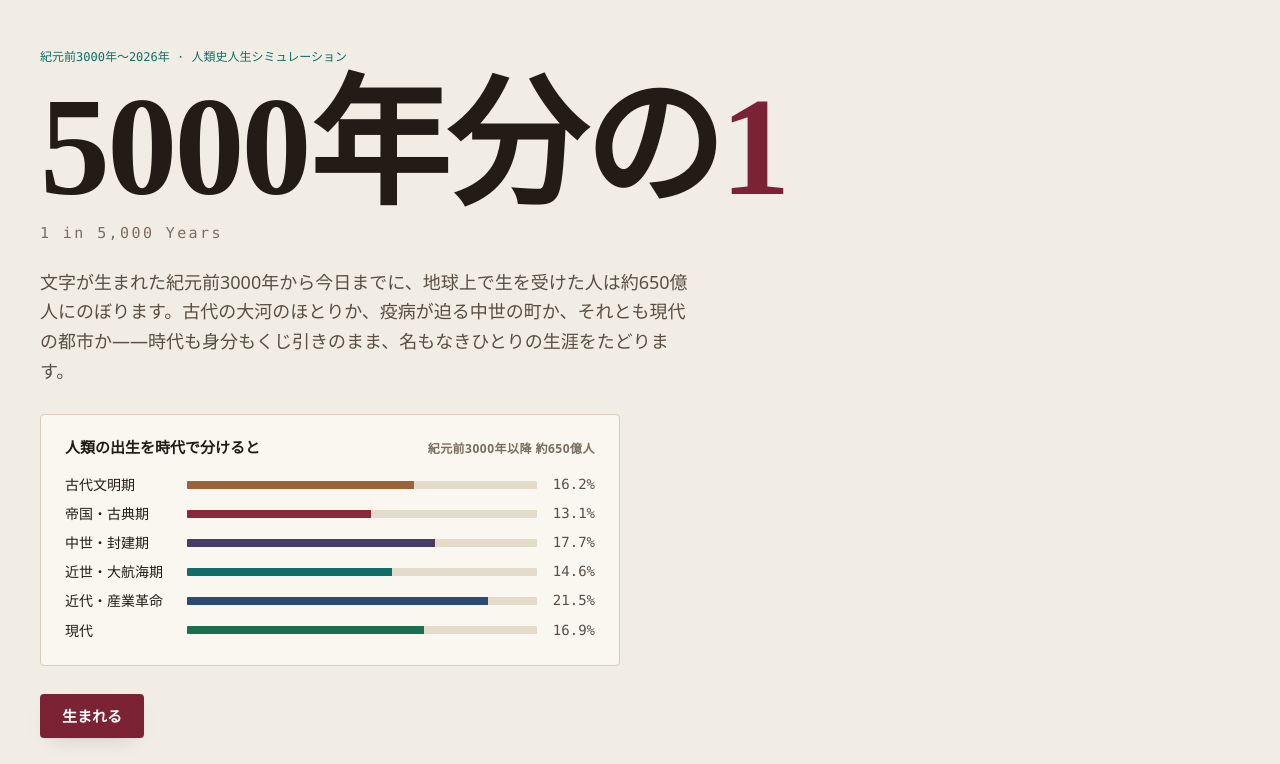
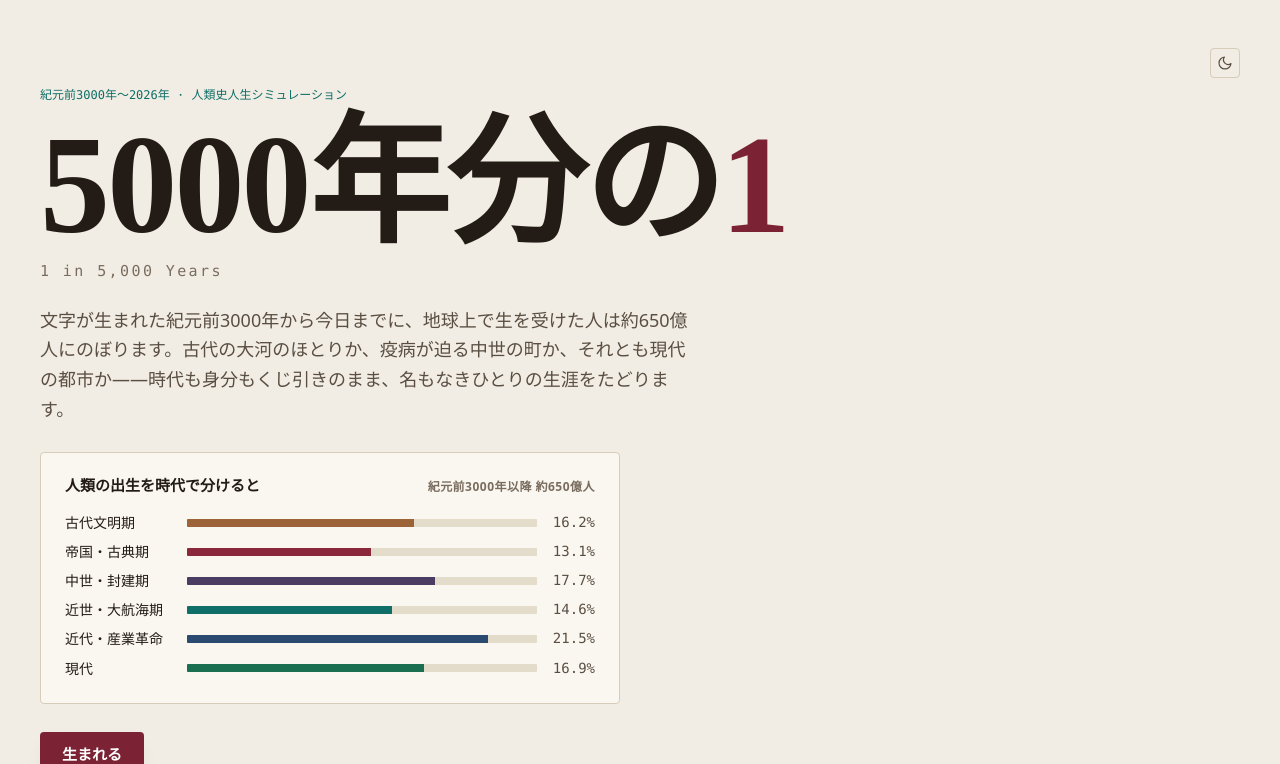
Before and after one commit to okbear/1in5ky, a SvelteKit app: page / in a window 1280 px wide. Shown: the top 764 px of the page. Built offline with nearby package versions, Linux system fonts and the light colour scheme.

Commit message:
feat(ui): ライト/ダークモード切替ボタンを追加 (Intro・Life ヘッダー、OS設定追従、localStorage保存)

```diff
--- a/src/app.css
+++ b/src/app.css
@@ -20,8 +20,7 @@
 	--f-mono: ui-monospace, 'SFMono-Regular', Menlo, monospace;
 }
 
-@media (prefers-color-scheme: dark) {
-	:root {
+:root[data-theme='dark'] {
 	--paper: #14110e;
 	--card: #1c1814;
 	--card2: #231e19;
@@ -39,6 +38,8 @@
 	--loss: #c9c4d0;
 	color-scheme: dark;
 }
+:root[data-theme='light'] {
+	color-scheme: light;
 }
 
 * {
--- a/src/app.html
+++ b/src/app.html
@@ -5,6 +5,21 @@
 		<meta name="viewport" content="width=device-width, initial-scale=1, viewport-fit=cover" />
 		<meta name="theme-color" content="#7B2334" />
 		<link rel="icon" href="/favicon.svg" type="image/svg+xml" />
+		<script nonce="%sveltekit.nonce%">
+			(function () {
+				var t = null;
+				try {
+					t = localStorage.getItem('1in5ky.theme');
+				} catch (e) {}
+				if (t !== 'light' && t !== 'dark') {
+					t = matchMedia('(prefers-color-scheme: dark)').matches ? 'dark' : 'light';
+				}
+				document.documentElement.dataset.theme = t;
+				if (t === 'dark') {
+					document.querySelector('meta[name="theme-color"]').setAttribute('content', '#14110E');
+				}
+			})();
+		</script>
 		<meta
 			name="description"
 			content="文字が生まれた紀元前3000年から今日までに地球上で生を受けた約650億人。時代も身分もくじ引きのまま、当時の生存率統計のなかで名もなきひとりの生涯をたどる歴史シミュレーションゲーム。"
--- a/src/lib/components/Dead.svelte
+++ b/src/lib/components/Dead.svelte
@@ -238,15 +238,13 @@
 		);
 		animation: deathVeilFade 1.4s cubic-bezier(0.22, 1, 0.36, 1) forwards;
 	}
-	@media (prefers-color-scheme: dark) {
-		.death-veil {
+	:global(:root[data-theme='dark']) .death-veil {
 		background: radial-gradient(
 			ellipse 85% 65% at 50% 36%,
 			rgba(42, 35, 46, 0.98) 0%,
 			rgba(22, 18, 16, 0.95) 50%,
 			rgba(12, 10, 8, 0.98) 100%
 		);
-		}
 	}
 	@keyframes deathVeilFade {
 		0% {
--- a/src/lib/components/Intro.svelte
+++ b/src/lib/components/Intro.svelte
@@ -2,9 +2,11 @@
 	import { game } from '#lib/game.svelte';
 	import { ERAS, ERA_ORDER, TOTAL_CUMULATIVE_BIRTHS_OKU } from '#lib/data/eras';
 	import Timeline from './Timeline.svelte';
+	import ThemeToggle from './ThemeToggle.svelte';
 </script>
 
 <section class="wrap intro">
+	<div class="intro-tools"><ThemeToggle /></div>
 	<div class="hero">
 		<p class="kicker mono">紀元前3000年〜2026年 · 人類史人生シミュレーション</p>
 		<h1>5000年分の<em>1</em></h1>
@@ -70,6 +72,11 @@
 		display: flex;
 		flex-direction: column;
 		gap: 28px;
+	}
+	.intro-tools {
+		display: flex;
+		justify-content: flex-end;
+		margin-bottom: -20px;
 	}
 	.kicker {
 		font-size: 12px;
--- a/src/lib/components/Life.svelte
+++ b/src/lib/components/Life.svelte
@@ -3,6 +3,7 @@
 	import { expectedLifespan, formatYear, formatYen } from '#lib/engine/util';
 	import type { FocusOption } from '#lib/types';
 	import Scene from './Scene.svelte';
+	import ThemeToggle from './ThemeToggle.svelte';
 	import { getEventImage } from '#lib/data/eventImages';
 
 	const focuses: FocusOption[] = [
@@ -96,6 +97,7 @@
 				<div class="age mono">{c.age}<small>歳</small></div>
 				<div class="yr">{formatYear(c.currentYear)} · {c.region.name}</div>
 			</div>
+			<ThemeToggle />
 			<button class="quit-btn" onclick={() => game.quit()}>中断</button>
 		</div>
 	</header>
--- /dev/null
+++ b/src/lib/components/ThemeToggle.svelte
@@ -0,0 +1,45 @@
+<script lang="ts">
+	import { theme } from '#lib/theme.svelte';
+
+	const isDark = $derived(theme.current === 'dark');
+</script>
+
+<button
+	type="button"
+	class="theme-toggle"
+	aria-pressed={isDark}
+	aria-label="ダークモード"
+	title={isDark ? 'ライトモードに切り替え' : 'ダークモードに切り替え'}
+	onclick={() => theme.toggle()}
+>
+	<svg viewBox="0 0 24 24" width="16" height="16" fill="none" stroke="currentColor" stroke-width="1.8" stroke-linecap="round" stroke-linejoin="round" aria-hidden="true">
+		{#if isDark}
+			<circle cx="12" cy="12" r="4" />
+			<path d="M12 2v2M12 20v2M4.9 4.9l1.4 1.4M17.7 17.7l1.4 1.4M2 12h2M20 12h2M4.9 19.1l1.4-1.4M17.7 6.3l1.4-1.4" />
+		{:else}
+			<path d="M21 12.8A9 9 0 1 1 11.2 3a7 7 0 0 0 9.8 9.8z" />
+		{/if}
+	</svg>
+</button>
+
+<style>
+	.theme-toggle {
+		display: inline-grid;
+		place-items: center;
+		width: 30px;
+		height: 30px;
+		padding: 0;
+		border: 1px solid var(--rule);
+		border-radius: 4px;
+		background: transparent;
+		color: var(--ink2);
+		flex: none;
+		transition:
+			border-color 0.15s,
+			color 0.15s;
+	}
+	.theme-toggle:hover {
+		border-color: var(--ink3);
+		color: var(--ink);
+	}
+</style>
--- /dev/null
+++ b/src/lib/theme.svelte.ts
@@ -0,0 +1,32 @@
+const browser = typeof window !== 'undefined';
+
+export type Theme = 'light' | 'dark';
+
+export const THEME_KEY = '1in5ky.theme';
+
+const THEME_COLOR: Record<Theme, string> = { light: '#7B2334', dark: '#14110E' };
+
+class ThemeStore {
+	current = $state<Theme>('light');
+
+	/** app.html のインラインスクリプトが解決済みの data-theme を読み取る */
+	hydrate(): void {
+		if (!browser) return;
+		this.current = document.documentElement.dataset.theme === 'dark' ? 'dark' : 'light';
+	}
+
+	toggle(): void {
+		this.current = this.current === 'dark' ? 'light' : 'dark';
+		document.documentElement.dataset.theme = this.current;
+		document
+			.querySelector('meta[name="theme-color"]')
+			?.setAttribute('content', THEME_COLOR[this.current]);
+		try {
+			localStorage.setItem(THEME_KEY, this.current);
+		} catch {
+			// Ignore storage quota or privacy-mode restrictions
+		}
+	}
+}
+
+export const theme = new ThemeStore();
--- a/src/routes/+layout.svelte
+++ b/src/routes/+layout.svelte
@@ -2,10 +2,12 @@
 	import '../app.css';
 	import { inject } from '@vercel/analytics';
 	import { game } from '#lib/game.svelte';
+	import { theme } from '#lib/theme.svelte';
 
 	let { children } = $props();
 
 	$effect(() => {
+		theme.hydrate();
 		game.hydrate();
 		inject({
 			mode: import.meta.env.DEV ? 'development' : 'production'
```
Also changed, not shown: 2 other files (tests, documents, lock files or other folders). Lines whose indentation alone changed are shown as unchanged.
